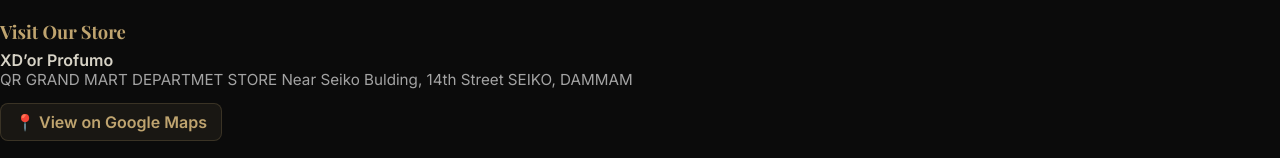
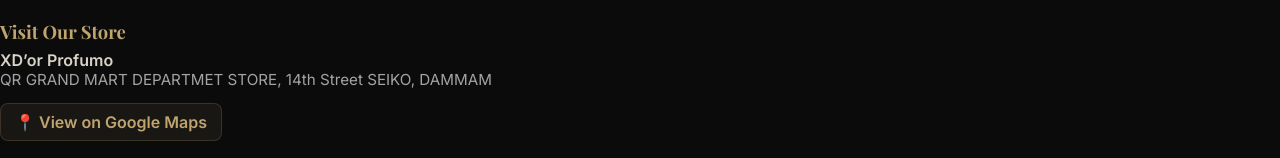
Before and after one commit to xdorperfumes/online, a plain HTML site: page index.html in a window 1280 px wide. Shown: the part 4059-4217 px from the top of the page. Drawn offline with nearby package versions, Linux system fonts and the light colour scheme.

Commit message:
Update index.html

```diff
--- a/index.html
+++ b/index.html
@@ -289,8 +289,7 @@
   <h3 class="addr-title">Visit Our Store</h3>
 
   <p class="addr-line">XD’or Profumo</p>
-  <p class="addr-line small"> QR GRAND MART DEPARTMET STORE
-Near Seiko Bulding, 14th Street
+  <p class="addr-line small"> QR GRAND MART DEPARTMET STORE, 14th Street
 SEIKO, DAMMAM
 </p>
 
```
